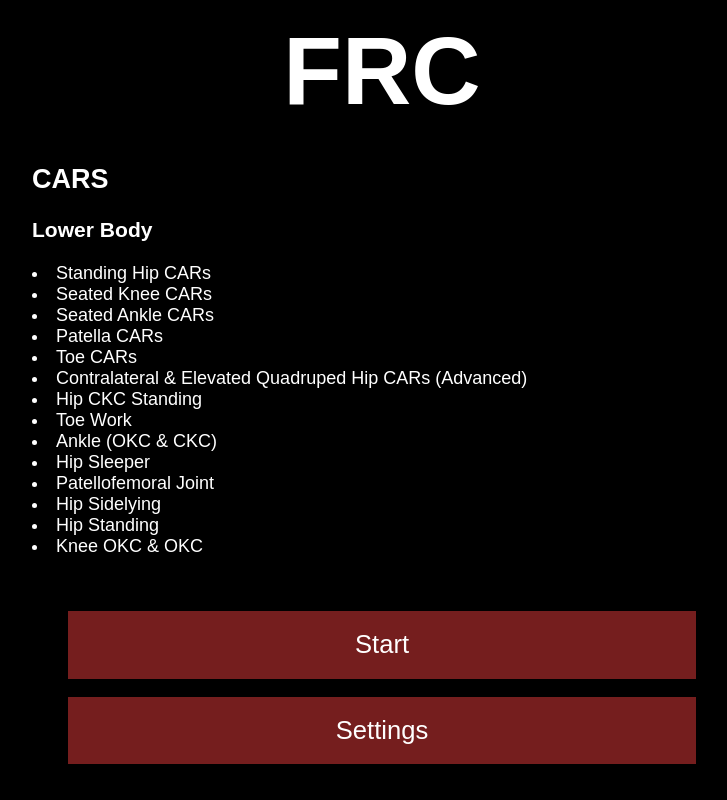
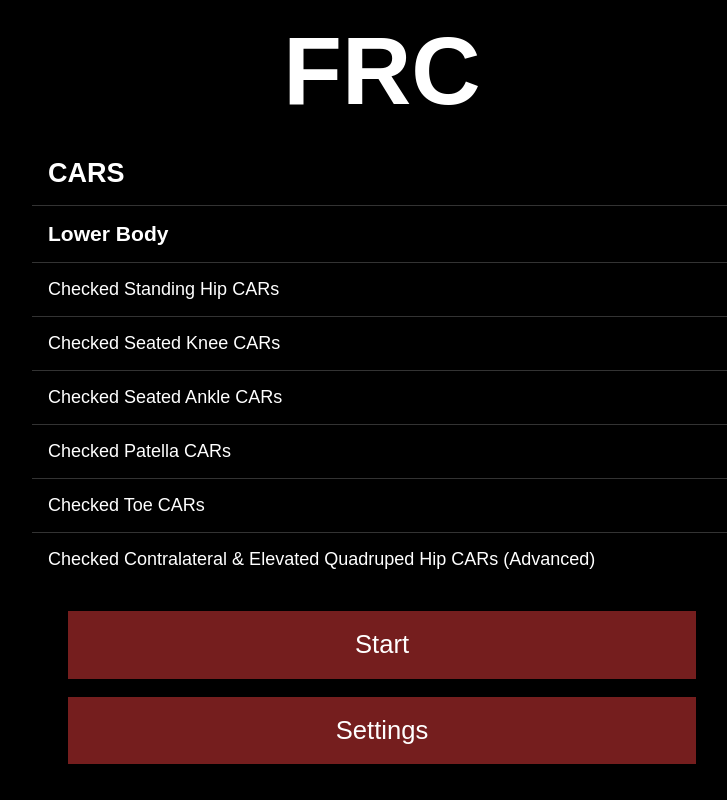
Before and after one commit to mattmazzola/frc, a React (Create React App) app: page / in a window 1280 px wide. Shown: the whole page, without its empty margins (258-985 px from the left). Built offline with nearby package versions, Linux system fonts and the light colour scheme.

Commit message:
Test out method to toggle movements selected

```diff
--- a/src/App.css
+++ b/src/App.css
@@ -24,6 +24,24 @@
   padding: 2em;
 }
 
+.frc_footer button {
+  background: rgb(117, 30, 30);
+  border: none;
+  color: white;
+  font-size: 1.6rem;
+  padding: 0.75em 1em;
+}
+
 .movements {
+  width: 100%;
   position: absolute;
+  display: grid;
+  grid-auto-flow: row;
+  grid-auto-rows: min-content;
 }
+
+.movements > * {
+  margin: 0;
+  border-bottom: 1px solid rgba(255,255,255,0.2);
+  padding: 1rem 1rem;
+}
--- a/src/App.tsx
+++ b/src/App.tsx
@@ -1,14 +1,47 @@
 import * as React from 'react'
 import './App.css'
 import * as movements from './services/movements'
+import Movement from './components/Movement';
+import { IMovement, ISelectableMovement, ISelectableMovements } from './types/models';
 
-class App extends React.Component {
+interface State {
+  movementsSelected: ISelectableMovements
+}
+
+const initialState = {
+  movementsSelected: Object.entries(movements).reduce((o, [key, value]: [string, IMovement[]]) => {
+    o[key] = value.map<ISelectableMovement>(m => ({ movement: m, checked: true }))
+    return o
+  }, {}) as ISelectableMovements
+}
+
+class App extends React.Component<{}, State> {
+  state = initialState
+
   onClickStart() {
     console.log(`onClickStart`)
   }
 
   onClickSettings() {
     console.log(`onClickSettings`)
+  }
+
+  onClickCarsLowerBodyMovement(selectableMovement: ISelectableMovement) {
+    console.log(`movement: `, selectableMovement.movement.name)
+    this.setState((prevState: State) => {
+      const newMovement: ISelectableMovement = {
+        ...selectableMovement,
+        checked: !selectableMovement.checked
+      }
+      const movementIndex = prevState.movementsSelected.carsLowerBody.findIndex(m => m === selectableMovement)
+      return {
+        ...prevState,
+        movementsSelected: {
+          ...prevState.movementsSelected,
+          carsLowerBody: [...prevState.movementsSelected.carsLowerBody.slice(0, movementIndex), newMovement, ...prevState.movementsSelected.carsLowerBody.slice(movementIndex + 1)]
+        }
+      }
+    })
   }
 
   render(): any {
@@ -19,10 +52,10 @@ class App extends React.Component {
         </header>
         <main className="frc_main">
           <div className="movements">
-            <h2>CARS</h2>
-            <h3>Lower Body</h3>
-            {movements.carsLowerBody.map((movement, i) => (
-              <li key={i}>{movement.name}</li>
+            <h2 className="heading">CARS</h2>
+            <h3 className="heading">Lower Body</h3>
+            {this.state.movementsSelected.carsLowerBody.map((m, i) => (
+              <Movement key={i} onClick={() => this.onClickCarsLowerBodyMovement(m)} movement={m} />
             ))}
             <h3>Upper Body</h3>
             {movements.carsUpperBody.map((movement, i) => (
--- /dev/null
+++ b/src/components/Movement.tsx
@@ -0,0 +1,13 @@
+import * as React from 'react'
+import { ISelectableMovement } from '../types/models'
+
+export interface Props {
+    onClick: () => void
+    movement: ISelectableMovement
+}
+
+export default function (props: Props) {
+    return <div onClick={props.onClick}>
+        <span>{props.movement.checked ? "Checked" : "Unchecked"}</span> {props.movement.movement.name}
+    </div>
+}
--- a/src/index.css
+++ b/src/index.css
@@ -22,11 +22,3 @@ body {
   display: grid;
   grid-template: auto / 1fr minmax(300px, 700px) 1fr;
 }
-
-button {
-  background: rgb(117, 30, 30);
-  border: none;
-  color: white;
-  font-size: 1.6rem;
-  padding: 0.75em 1em;
-}
--- a/tsconfig.json
+++ b/tsconfig.json
@@ -3,7 +3,7 @@
     "outDir": "build/dist",
     "module": "esnext",
     "target": "es5",
-    "lib": ["es6", "dom"],
+    "lib": ["es2017", "dom"],
     "sourceMap": true,
     "allowJs": true,
     "jsx": "react",
```
Also changed, not shown: src/types/models.ts (+13 -0 lines), src/services/movements.ts (line endings or trailing spaces).
